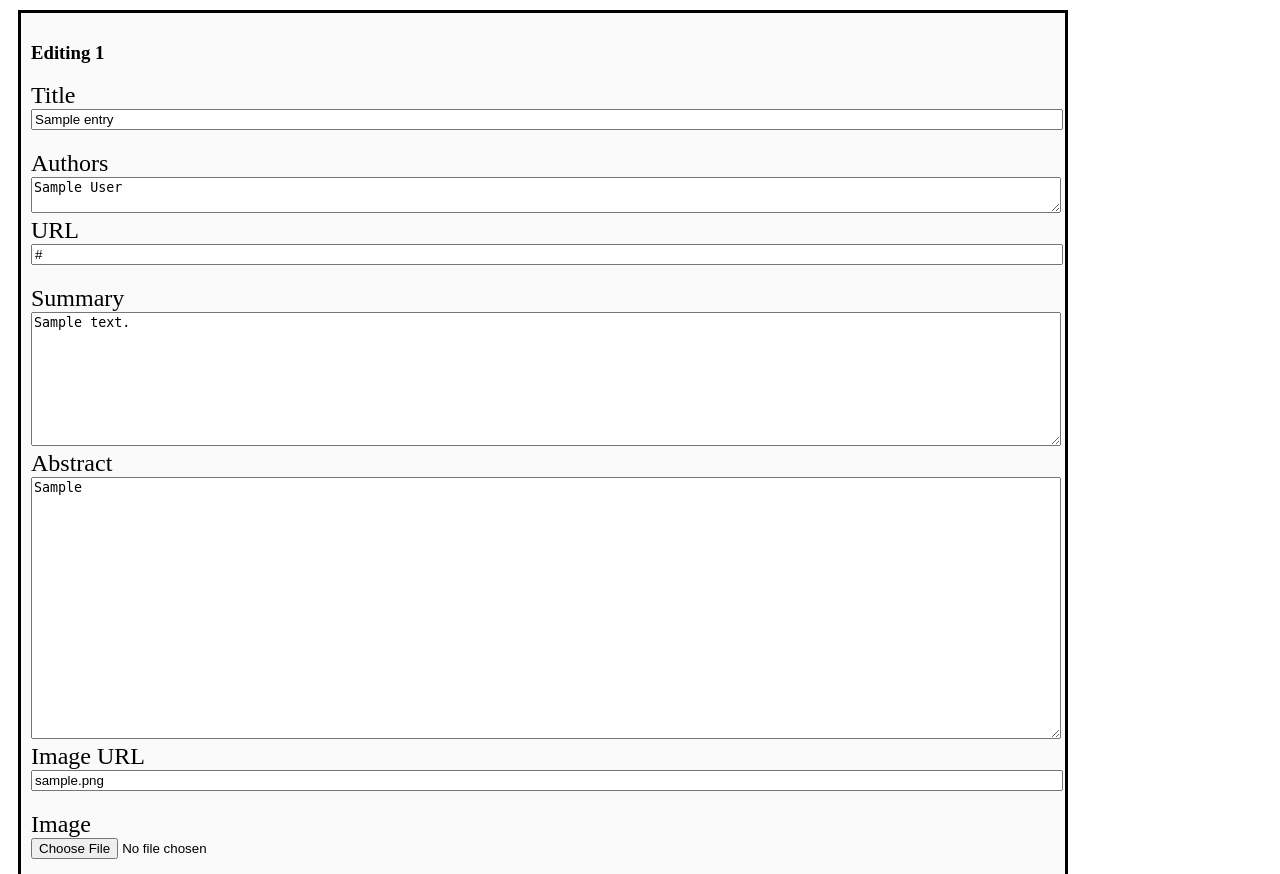
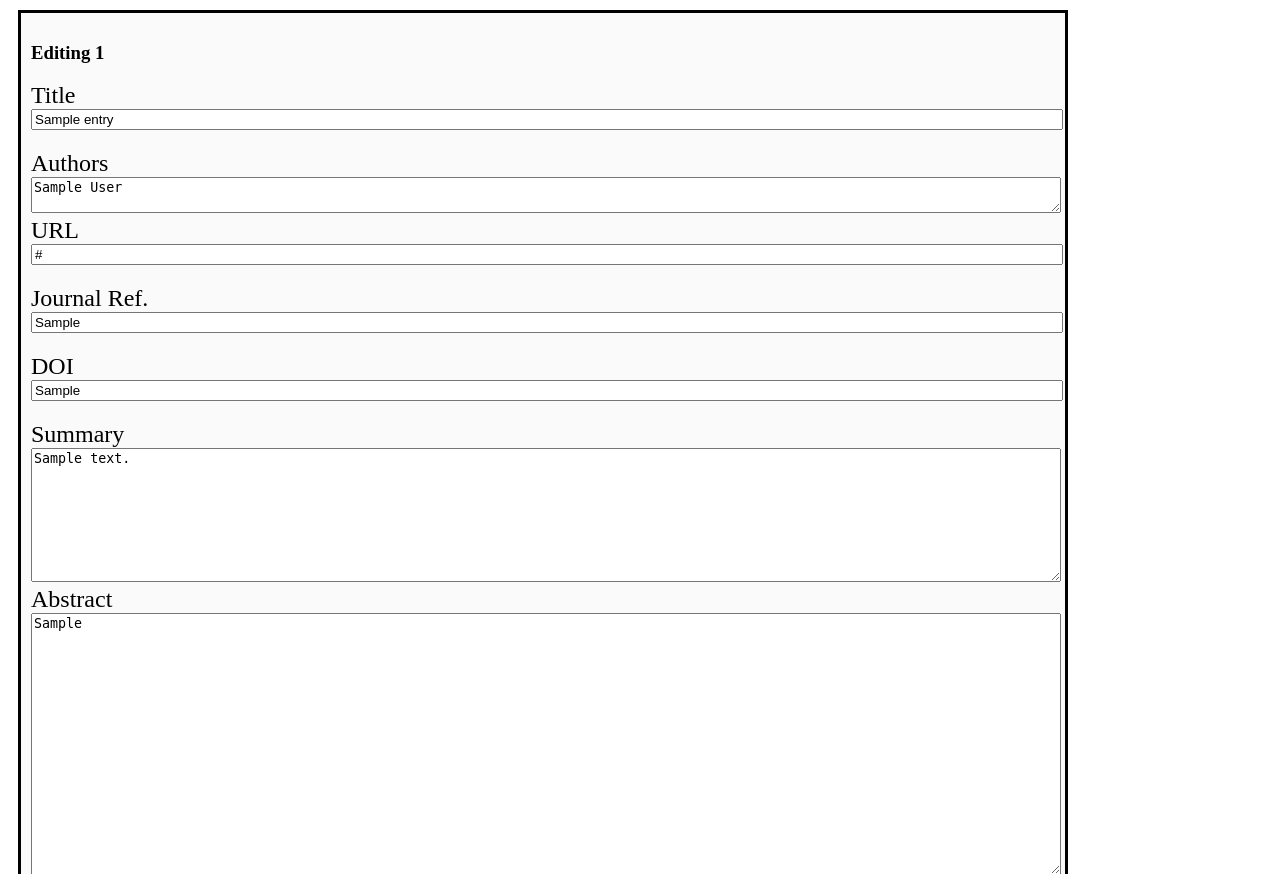
Before and after one commit to Renmusxd/BUArxiv, a Flask app: page /cmt-arxiv/edit/1 in a window 1280 px wide. Shown: the top 874 px of the page. Run offline with Flask 2, Linux system fonts and the light colour scheme; tables that the repository leaves empty hold one stand-in row (values such as "Sample post"); some libraries are stand-ins or nearby versions.

Commit message:
Edit journal refs and fix missing buttons

```diff
--- a/website/crud.py
+++ b/website/crud.py
@@ -145,6 +145,8 @@ def edit(id):
                                             title=editform.title.data.strip(),
                                             authors=editform.authors.data.strip(),
                                             url=editform.post_url.data.strip(),
+                                            journal_ref=editform.journal_ref.data.strip(),
+                                            doi=editform.doi.data.strip(),
                                             summary=editform.summary.data.strip(),
                                             abstract=editform.abstract.data.strip(),
                                             image_url=image_url,
--- a/website/database.py
+++ b/website/database.py
@@ -95,8 +95,9 @@ class SQLClient(object):
         return entry
 
     def edit_by_id(self, id='0', url=None, title=None, abstract=None,
-                  summary=None, autoupdate=False, image_url=None, tags=None,
-                  unstructured=None, authors=None, hidden=False):
+                   summary=None, autoupdate=False, image_url=None, tags=None,
+                   journal_ref=None, doi=None,
+                   unstructured=None, authors=None, hidden=False):
         entry = self.get_by_id(id)
         entry.url = url
         entry.title = title
@@ -108,6 +109,8 @@ class SQLClient(object):
         entry.tags = tags
         entry.unstructured = unstructured
         entry.hidden = hidden
+        entry.journal_ref = journal_ref
+        entry.doi = doi
         db.session.commit()
 
 
--- a/website/templates/edit.html
+++ b/website/templates/edit.html
@@ -26,6 +26,12 @@
 
         <label for="post_url">URL</label><br>
         <input id="post_url" type="text" name="post_url" style="width: 100%" value="{{ entry.url }}">
+
+        <label for="journalarea">Journal Ref.</label><br>
+        <input id="journalarea" type="text" name="journal_ref" style="width: 100%" value="{{ entry.journal_ref if entry.journal_ref else ''  }}">
+
+        <label for="doiarea">DOI</label><br>
+        <input id="doiarea" type="text" name="doi" style="width: 100%" value="{{ entry.doi if entry.doi else ''  }}">
 
         <label for="summaryarea">Summary</label><br>
         <textarea id="summaryarea" name="summary" style="width:100%; min-height: 128px; resize: vertical;" placeholder="Short summary">{{ entry.summary if entry.summary else ''  }}</textarea>
--- a/website/templates/editlist.html
+++ b/website/templates/editlist.html
@@ -7,7 +7,7 @@
 <body>
     {% for entry in entries %}
         <div style="padding: 5px 5px 5px 5px; outline: 1px solid black">
-            <a href="{{ url_for('crud.edit', id=entry.id)  }}"><h3>{{ entry.title }}</h3></a>
+            <a href="{{ url_for('crud.edit', id=entry.id)  }}"><h3>{{ entry.title if entry.title else entry.id }}</h3></a>
             <i>{{ entry.authors }}</i>
         </div>
     {% endfor %}
```
